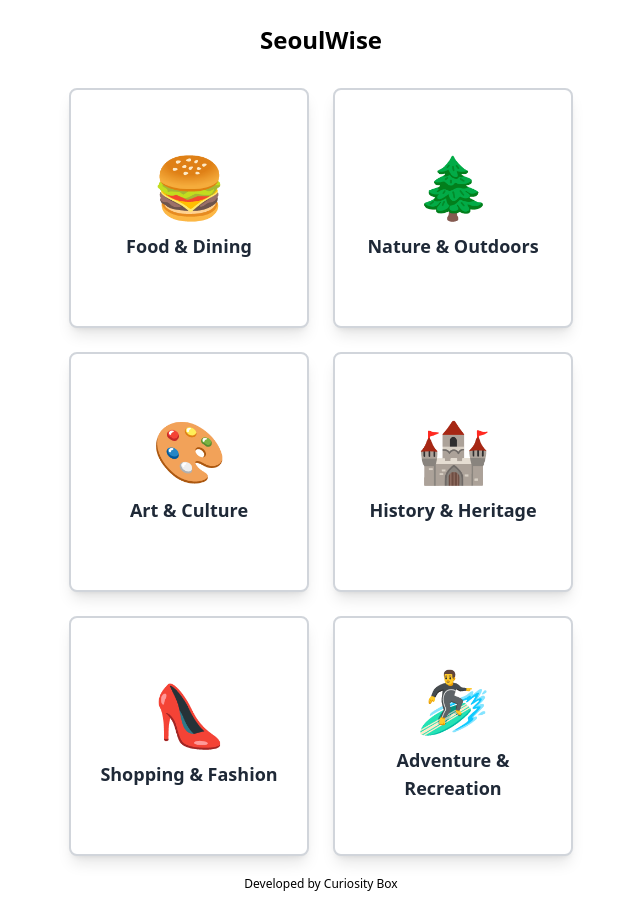
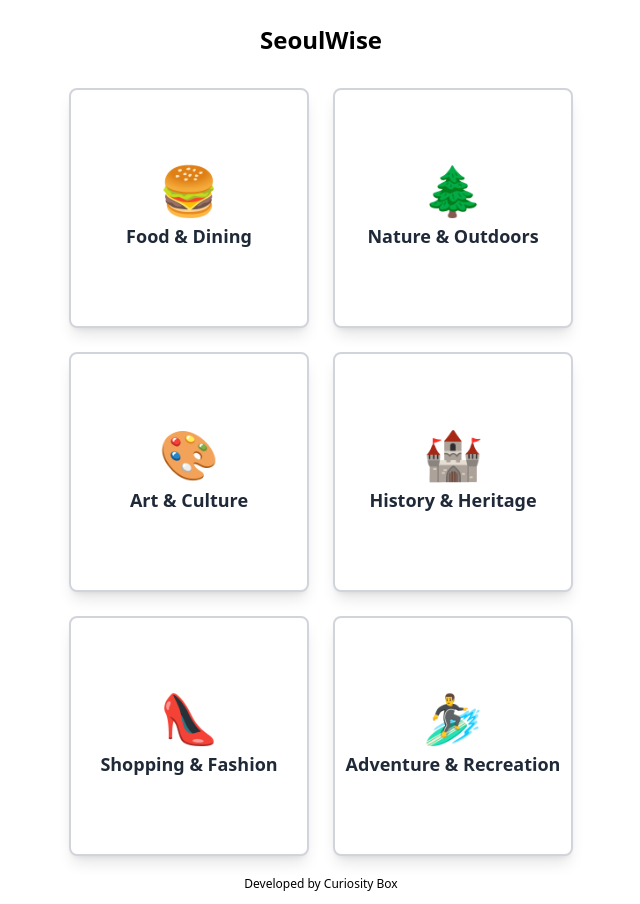
Before and after one commit to taekim-dev/seoul-wise, a React (Create React App) app: page / in a window 1280 px wide. Shown: the whole page, without its empty margins (319-959 px from the left). Built offline with nearby package versions, Linux system fonts and the light colour scheme.

Commit message:
movile adjustment

```diff
--- a/src/CategoryButton.js
+++ b/src/CategoryButton.js
@@ -1,9 +1,9 @@
 const CategoryButton = ({ title, icon }) => {
     return (
-      <div className="bg-white text-gray-800 border-gray-300 border-2 shadow-lg py-6 px-4 rounded-lg m-4 md:m-2 w-full md:w-60 h-60 flex flex-col justify-center items-center text-center cursor-pointer">
-        <div className="mb-4">
+      <div className="bg-white text-gray-800 border-gray-300 border-2 shadow-lg py-4 px-2 rounded-lg m-2 w-full sm:w-60 h-48 sm:h-60 flex flex-col justify-center items-center text-center cursor-pointer">
+        <div className="mb-2">
           {/* Placeholder for icon */}
-          <span className="text-6xl">{icon}</span>
+          <span className="text-5xl">{icon}</span>
         </div>
         <p className="text-lg font-semibold">{title}</p>
       </div>
```
